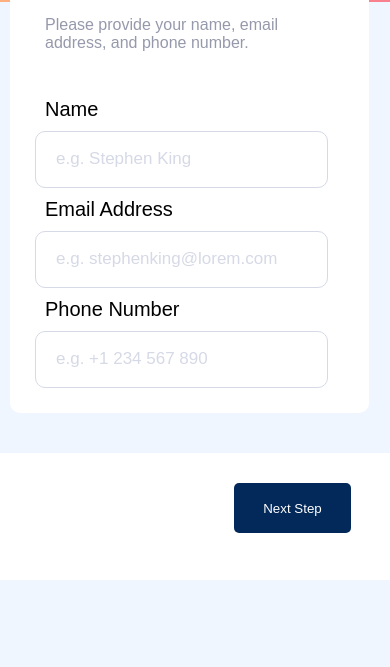
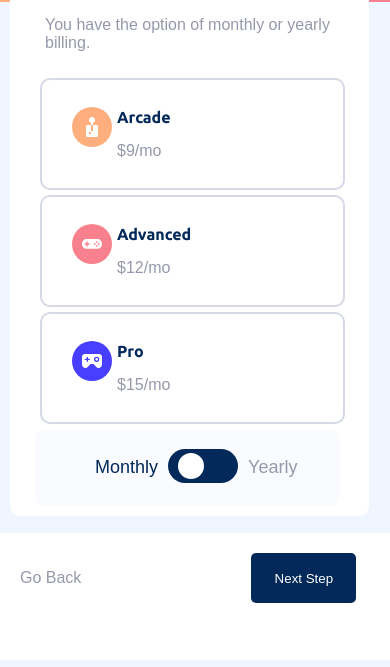
Before and after one commit to Eshogheme/multi-step_form, a plain HTML site: page index.html in a window 390 px wide. Shown: the part 177-844 px from the top of the page. Drawn offline with Linux system fonts and the light colour scheme.

Commit message:
my fourth commit

```diff
--- a/styles.css
+++ b/styles.css
@@ -62,7 +62,7 @@ body {
     padding: 10px;
   }
   .step1 {
-    visibility: visible;
+    visibility: hidden;
   }
   .step1-wrapper {
     overflow-x: hidden;
@@ -123,7 +123,7 @@ body {
   }
 
   .button-wrap {
-    visibility: visible;
+    visibility: hidden;
     background-color: white;
     width: 100%;
     min-height: 15vh;
@@ -150,7 +150,7 @@ body {
 
   /* step 2 begins */
   .step2 {
-    visibility: hidden;
+    visibility: visible;
   }
   .arcade-wrapper {
     display: flex;
@@ -273,14 +273,14 @@ body {
   }
 
   .button2-wrap {
-    visibility: hidden;
+    visibility: visible;
     background-color: white;
     width: 100%;
     min-height: 15vh;
     height: auto;
     padding: 20px;
     position: absolute;
-    top: 625px;
+    top: 710px;
 
     display: flex;
     flex-direction: row;
```
